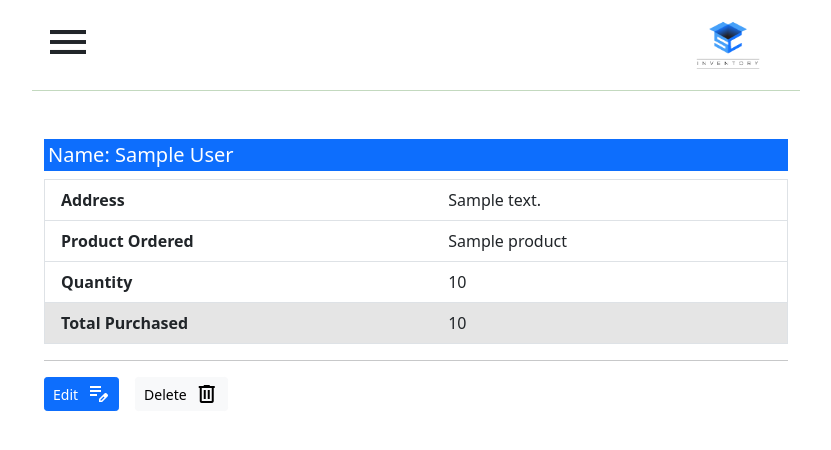
After one commit to neildc14/Product-Sales-Inventory, a Node server app: template views/customer_details.ejs in a window 1280 px wide. The commit adds this page. Shown: the top 450 px of the page, without its empty margins (224-1055 px from the left). Run offline with Node 20, Linux system fonts and the light colour scheme; tables that the repository leaves empty hold one stand-in row (values such as "Sample post"); the template is opened without the code that fills it: values that come from a table or form of the project are taken from there, most other values are stand-ins (such as "Sample title", 1, 10 or a date in 2020); some libraries are stand-ins or nearby versions.

Commit message:
added customer detail functionalities

```diff
--- a/public/javascripts/script.js
+++ b/public/javascripts/script.js
@@ -23,3 +23,12 @@ function totalPurchasedValue() {
   totalPurchased.value =
     Number(sellingPrice.value) * Number(quantityOrdered.value);
 }
+
+window.addEventListener("load", () => {
+  const materialSymbols = document.querySelectorAll(
+    ".material-symbols-outlined"
+  );
+  materialSymbols.forEach((symbol) => {
+    symbol.style.cssText = "opacity:1";
+  });
+});
--- a/public/stylesheets/style.css
+++ b/public/stylesheets/style.css
@@ -27,6 +27,14 @@ header {
 
 .material-icons {
   font-size: 3rem !important;
+}
+
+.material-symbols-outlined {
+  opacity: 0;
+}
+
+.material-symbols-opacity {
+  opacity: 1;
 }
 
 .hamburger_button {
@@ -89,7 +97,53 @@ header {
 .top_nav {
   position: fixed !important;
   top: 10vh;
-  width: 100%;
+  right: 12px;
+  left: 12px;
   padding: 1rem;
   background: #1d63dc;
 }
+
+th,
+td {
+  padding-left: 1rem !important;
+  padding-right: 1rem !important;
+}
+
+@media (min-width: 520px) {
+  .td_description {
+    width: 65%;
+  }
+}
+
+@media (min-width: 768px) {
+  .td_description {
+    width: 60%;
+  }
+
+  .container {
+    max-width: 60% !important;
+  }
+
+  .top_nav {
+    top: 13vh;
+  }
+}
+
+@media (min-width: 992px) {
+  .top_nav {
+    padding-left: 12.5rem;
+  }
+}
+@media (min-width: 1024px) {
+  .top_nav {
+    padding-left: 18rem;
+    left: 0;
+    right: 0;
+  }
+}
+
+@media (max-width: 420px) {
+  .td_description {
+    width: 40%;
+  }
+}
--- /dev/null
+++ b/views/customer_details.ejs
@@ -0,0 +1,57 @@
+<!DOCTYPE html>
+<html lang="en">
+  <%-include('./partials/head')%>
+  <body>
+    <main>
+      <div class="container-fluid mx-0 px-0">
+        <%-include('./partials/nav')%>
+        <div class="container mt-5">
+          <h5 class="bg-primary text-white p-1">
+            <span>Name: </span><%=customer.customer_name%>
+          </h5>
+
+          <section>
+            <table class="table border">
+              <tbody>
+                <tr>
+                  <th scope="row">Address</th>
+                  <td><%=customer.address%></td>
+                </tr>
+                <tr>
+                  <th scope="row">Product Ordered</th>
+                  <td><%=product.product_name%></td>
+                </tr>
+                <tr>
+                  <th scope="row">Quantity</th>
+                  <td><%=customer.quantity_ordered%></td>
+                </tr>
+                <tr>
+                  <th scope="row" class="table-active">Total Purchased</th>
+                  <td class="table-active"><%=customer.total_purchased%></td>
+                </tr>
+              </tbody>
+            </table>
+          </section>
+          <section>
+            <hr />
+            <div class="d-flex">
+              <a
+                href="<%=customer.url%>/edit"
+                class="btn btn-primary btn-sm d-flex align-items-center md-18"
+                ><span>Edit</span
+                ><span class="material-symbols-outlined ms-2">
+                  edit_note
+                </span></a
+              >
+              <a class="btn btn-sm btn-light d-flex align-items-center ms-3">
+                <span>Delete</span>
+                <span class="material-symbols-outlined ms-2"> delete </span>
+              </a>
+            </div>
+          </section>
+        </div>
+      </div>
+    </main>
+    <%-include('./partials/scripts')%>
+  </body>
+</html>
```
Also changed, not shown: controllers/customerController.js (+19 -2 lines), views/product_details.ejs (+8 -6 lines), views/weekly_product_sales.ejs (+8 -5 lines).
